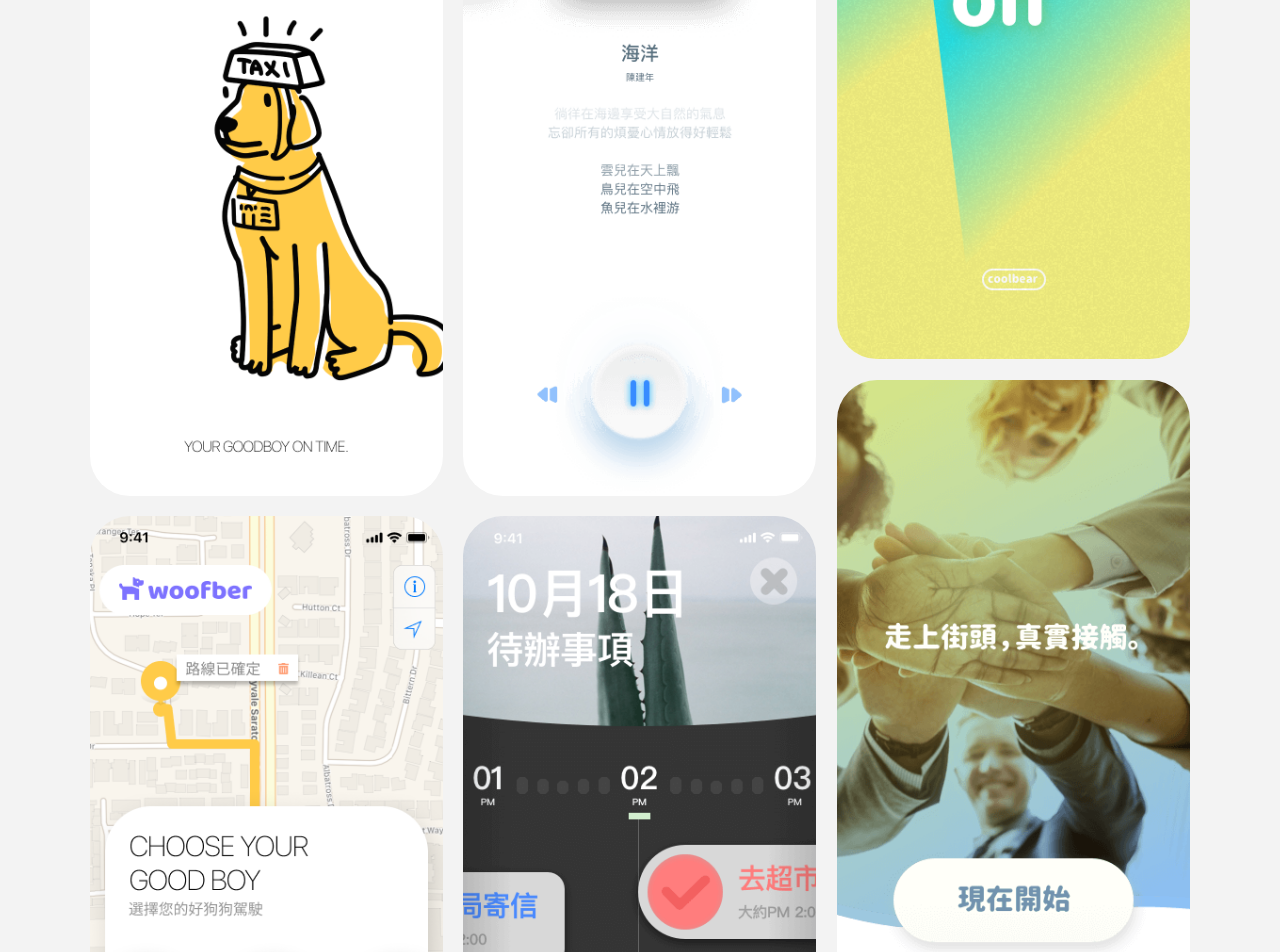
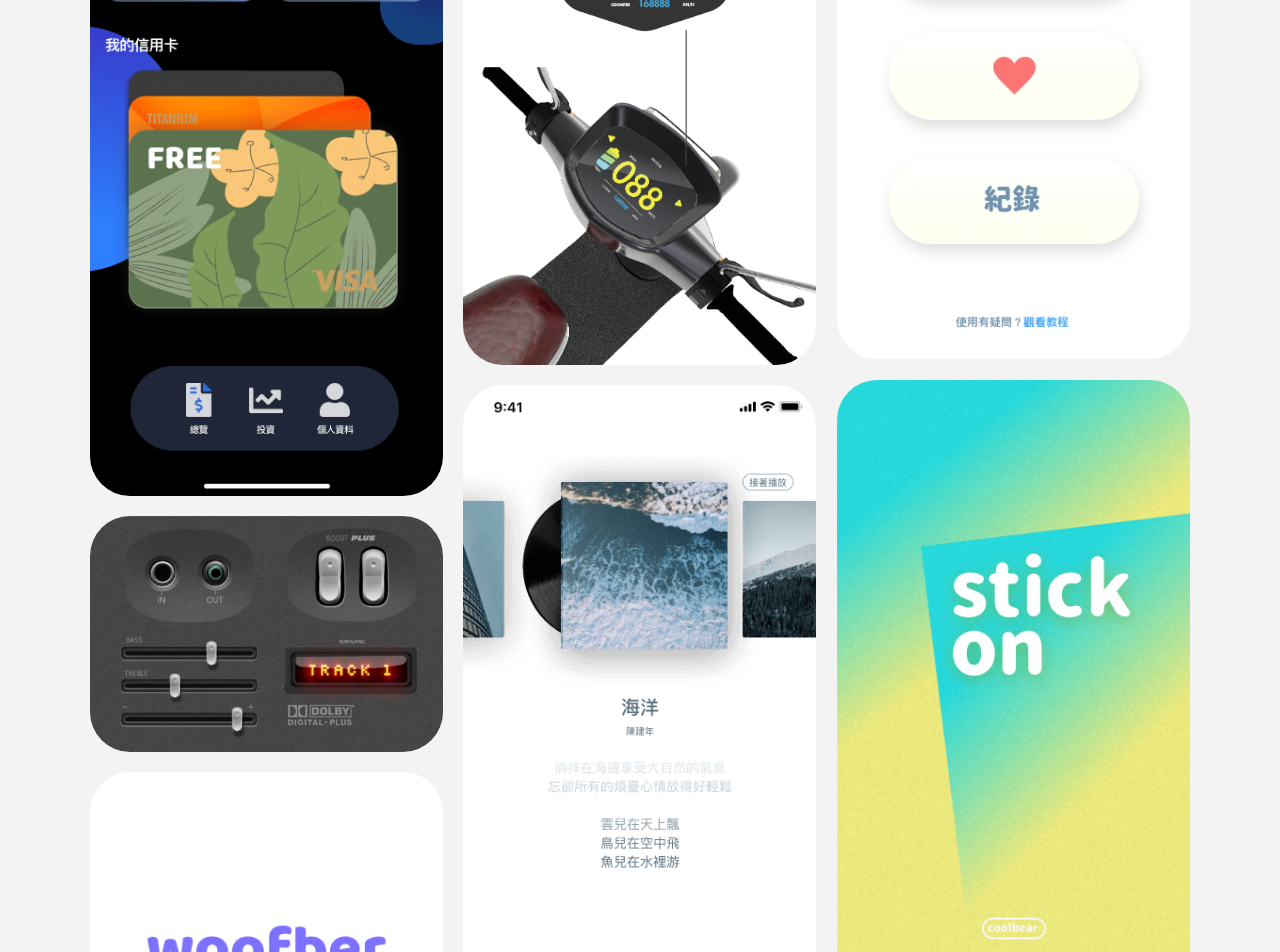
Before and after one commit to driedscallions/myportfolio, a website: page work3.html in a window 1280 px wide. Shown: the part 692-1644 px from the top of the page. Drawn offline with nearby package versions, Linux system fonts and the light colour scheme.

Commit message:
add new stuffs

```diff
--- a/work3.html
+++ b/work3.html
@@ -141,6 +141,15 @@
 
         <!-- multi-columns masonry -->
         <div id="root">
+
+            <div class="item hvr-bob">
+                <img class="itemImg" src="./img/ui-bankapp.png" alt="ui" />
+            </div>
+
+            <div class="item hvr-bob">
+                <img class="itemImg" src="./img/ui-control.png" alt="ui" />
+            </div>
+
             <div class="item hvr-bob">
                 <img class="itemImg" src="./img/ui-dogber1.png" alt="ui" />
             </div>
```
Also changed, not shown: img/ui-bankapp.png (added), img/ui-control.png (added).
